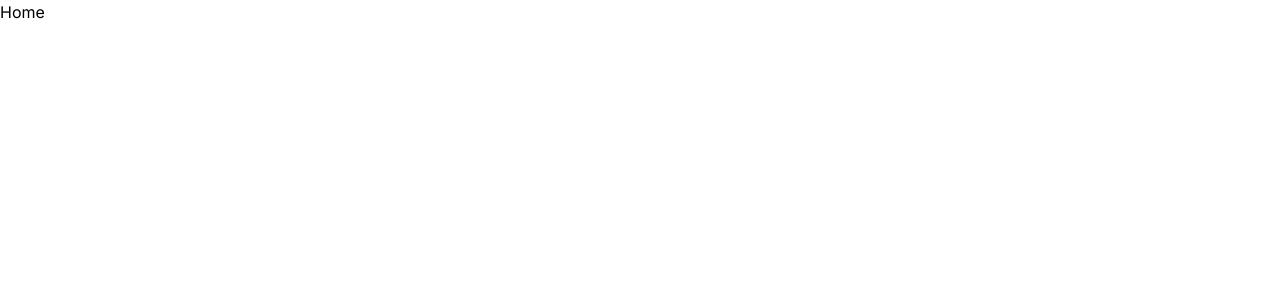
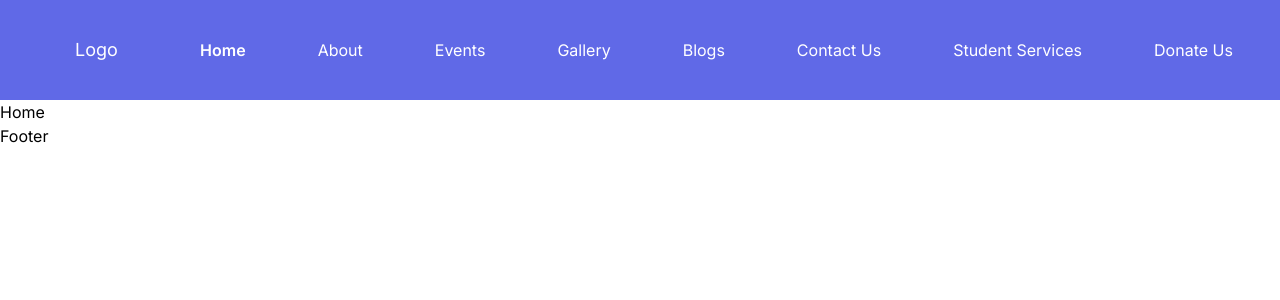
Before and after one commit to tsbridgeedu/navodya-app, a Next.js app: page / in a window 1280 px wide. Shown: the top 300 px of the page. Built offline with nearby package versions, Linux system fonts and the light colour scheme.

Commit message:
created Navbar

```diff
--- a/app/layout.tsx
+++ b/app/layout.tsx
@@ -1,6 +1,8 @@
 import type { Metadata } from "next";
 import { Inter } from "next/font/google";
 import "./globals.css";
+import Navbar from "@/components/Navbar";
+import Footer from "@/components/Footer";
 
 const inter = Inter({ subsets: ["latin"] });
 
@@ -16,7 +18,14 @@ export default function RootLayout({
 }>) {
   return (
     <html lang="en">
-      <body className={inter.className}>{children}</body>
+      <body className={inter.className}>
+        <Navbar />
+
+        {children}
+        <Footer />
+
+      </body>
+
     </html>
   );
 }
--- a/app/page.tsx
+++ b/app/page.tsx
@@ -1,9 +1,15 @@
+
 
 
 export default function Home() {
   return (
-    <main>
-      Home
-    </main>
-  );
+    <>
+
+
+      <main>
+        Home
+      </main>
+
+    </>
+  )
 }
--- a/components/Navbar.tsx
+++ b/components/Navbar.tsx
@@ -1,10 +1,65 @@
+'use client'
+
+import { usePathname } from 'next/navigation'
 import React from 'react'
+import { AlignJustify } from 'lucide-react';
+const links = [
+  {
+    path: '/',
+    name: 'Home'
+  },
+  {
+    path: '/about',
+    name: 'About'
+  },
+  {
+    path: '/events',
+    name: 'Events'
+  },
+  {
+    path: '/gallery',
+    name: 'Gallery'
+  },
+  {
+    path: '/blog',
+    name: 'Blogs'
+  },
+  {
+    path: '/contact-us',
+    name: 'Contact Us'
+  },
+  {
+    path: '/student-services',
+    name: 'Student Services'
+  },
+  {
+    path: '/donation',
+    name: 'Donate Us'
+  },
 
-type Props = {}
+]
 
-const Navbar = (props: Props) => {
+const Navbar = () => {
+  const pathname = usePathname()
   return (
-    <div>Navbar</div>
+    <nav className='bg-theme w-full flex'>
+      <div className="flex w-full py-9 xl:pl-10 pl-6 flex-row xl:justify-around justify-between items-center bg-theme">
+        <div className="flex text-white text-lg">Logo</div>
+        <ul className="xl:flex hidden flex-row gap-12 text-white">
+          {links.map((items, index) => {
+            return (
+              <li className={`${pathname === items.path ? 'font-semibold' : 'font-normal'} px-3`} key={index}><a href={items.path}>{items.name}</a></li>
+            )
+          })}
+
+        </ul>
+
+        <div className="flex xl:hidden text-white xl:pr-10 pr-6">
+          <AlignJustify size={20} />
+        </div>
+      </div>
+
+    </nav>
   )
 }
 
--- a/tailwind.config.ts
+++ b/tailwind.config.ts
@@ -13,6 +13,9 @@ const config: Config = {
         "gradient-conic":
           "conic-gradient(from 180deg at 50% 50%, var(--tw-gradient-stops))",
       },
+      colors: {
+        theme : '#6069E7'
+      }
     },
   },
   plugins: [],
```
Also changed, not shown: app/about/page.tsx (+5 -2 lines), package.json (+6 -5 lines), 1 other file (tests, documents, lock files or other folders).
